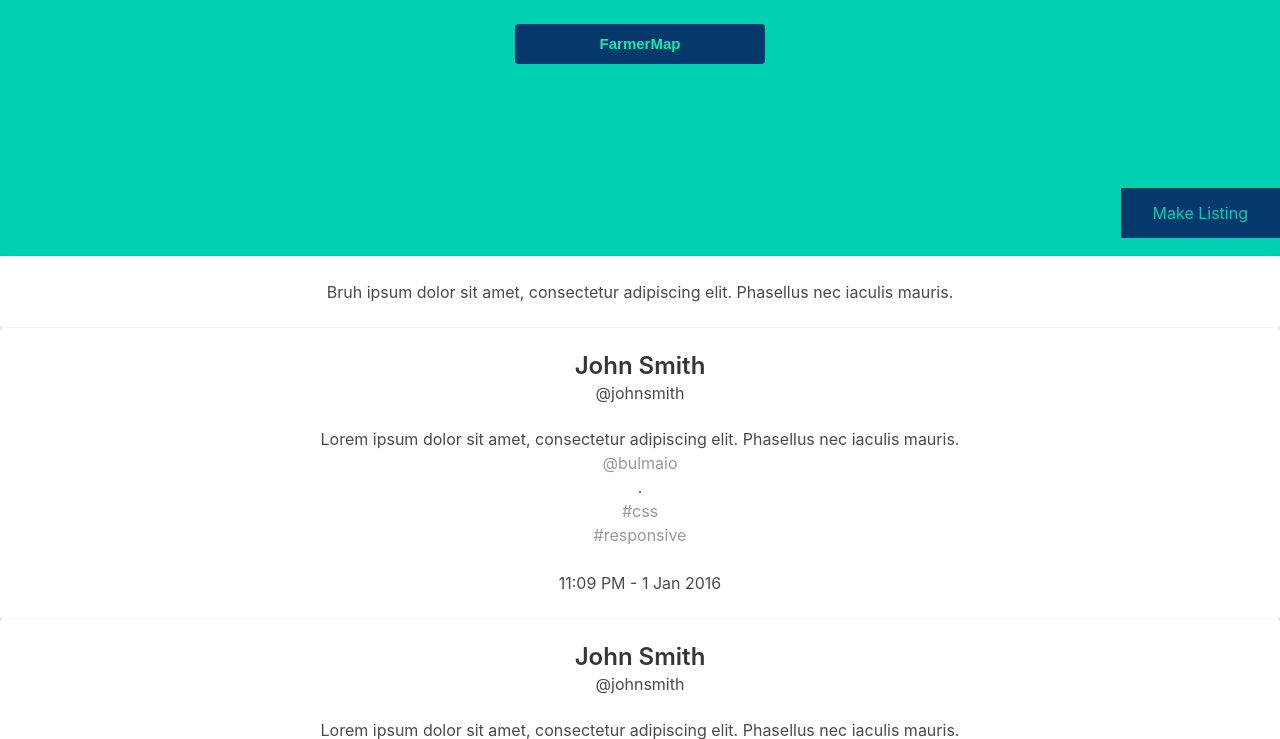
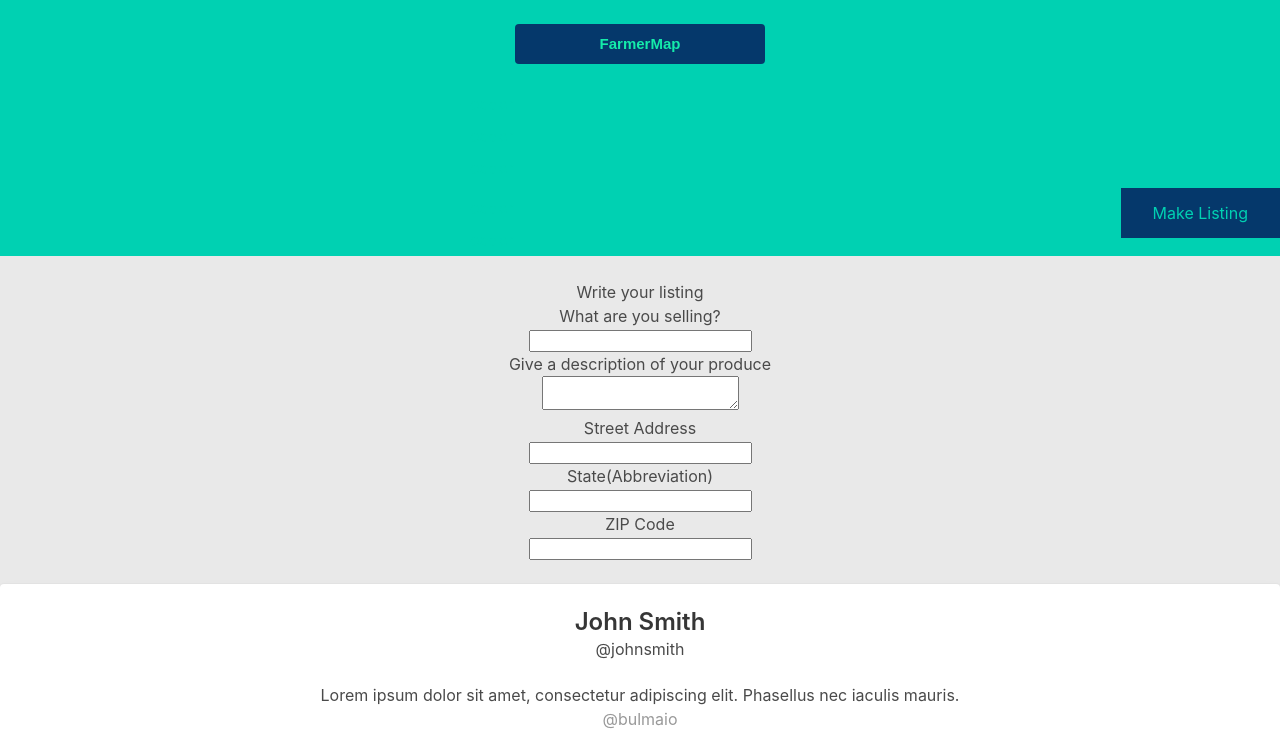
Before and after one commit to oliverfh/FarmerMap, a website: page PostPage.html in a window 1280 px wide. Both pictures are taken after a click on the button "Make Listing". Shown: the top 739 px of the page. Drawn offline with nearby package versions, Linux system fonts and the light colour scheme.

Commit message:
changed input field

```diff
--- a/PostPage.html
+++ b/PostPage.html
@@ -26,6 +26,7 @@
                       </div>
                   </li>
                 </ul>
+
           </div>
         </header>
         <header>
@@ -58,6 +59,7 @@
                         <h5>Header</h5>
                       </div>
                 </header>
+                <div id="postCenter"></div>
     <div id="posts"></div>
     </div>
             <!-- Include links to JavaScript files below -->
--- a/posts.js
+++ b/posts.js
@@ -7,6 +7,8 @@ $('#main').on('click','#makelisting',makeListing);
 }
 
 function renderPost() {
+  //todo: change to format we want.
+  //first need to retrieve data
     let head = ``
     head = `
     <div class="card" align="center">
@@ -32,20 +34,28 @@ function renderPost() {
 }
 
 function makeListing(e) {
-  console.log("fired");
   let head = `
-  <div class="card" align="center">
+  <div id="#postCenter",class="card" align="center">
     <div class="card-content">
 
-      <div class="content">
-        Bruh ipsum dolor sit amet, consectetur adipiscing elit.
-        Phasellus nec iaculis mauris.
+      <div id="toSell",class="content">
+        <span>Write your listing</span>
+        <h3>What are you selling?</h3>
+        <input id="title",type = text></input>
+        <h3>Give a description of your produce</h3>
+        <textarea id="description"></textarea>
+        <h3>Street Address</h3>
+        <input id="streetad",type=text></input>
+        <h3>State(Abbreviation)</h3>
+        <input id="state",type="text"></input>
+        <h3>ZIP Code</h3>
+        <input id="zip",type="text"></input>
         <br>
       </div>
     </div>
   </div>
   `
-  $("#posts").prepend(head);
+  $("#postCenter").replaceWith(head);
 }
 
 $(function() {
```
